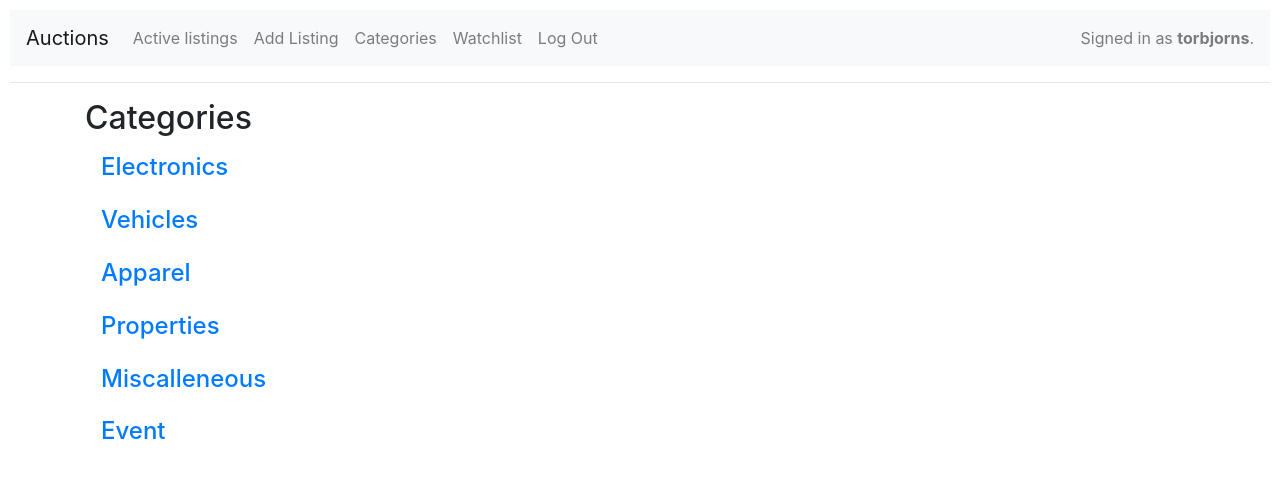
After one commit to torbjorns/cs50-web, a Django app: page /categories in a window 1280 px wide. The commit adds this page. Shown: the top 478 px of the page. Run offline with Django 4.2, Linux system fonts and the light colour scheme; a user stored in the database is signed in; data comes from the database, SQL or seed files in the repository; both versions use the stored data as it was after the commit; some libraries are stand-ins or nearby versions.

Commit message:
Ready for video

```diff
--- /dev/null
+++ b/projects/commerce/auctions/templates/auctions/categories.html
@@ -0,0 +1,11 @@
+{% extends "auctions/layout.html" %}
+
+{% block body %}
+  <div class="container">
+    <h2>Categories</h2>
+        {% for cat in categories %}
+            <h4><a class="nav-link" href="{% url 'category' cat.categoryName %}">{{ cat }}</a></h4>
+        {% endfor %}
+    </div>
+  </div>
+{% endblock %}
--- a/projects/commerce/auctions/templates/auctions/layout.html
+++ b/projects/commerce/auctions/templates/auctions/layout.html
@@ -24,6 +24,9 @@
                     {% if user.is_authenticated %}
                         <li class="nav-item">
                             <a class="nav-link" href="{% url 'new_listing' %}">Add Listing</a>
+                        </li>
+                        <li class="nav-item">
+                            <a class="nav-link" href="{% url 'categories' %}">Categories</a>
                         </li>
                         <li class="nav-item">
                             <a class="nav-link" href="{% url 'watchlist' %}">Watchlist</a>
--- a/projects/commerce/auctions/templates/auctions/listing.html
+++ b/projects/commerce/auctions/templates/auctions/listing.html
@@ -6,7 +6,7 @@
     <div class="card">
         <div class="row">
             <div class="col-sm">
-                <img src="{{ listing.imageUrl }}" alt="{{ listing.title }}" class="img-fluid">
+                <img src="{{ listing.imageUrl }}" alt="{{ listing.title }}" style="height: 300px; object-fit: cover">
             </div>
             <div class="col-sm item-column">
                 <div>{{ listing.category }}</div>
@@ -22,6 +22,7 @@
                     {% else %}
                         <div>Price: {{ listing.price }} USD</div>
                     {% endif %}
+
                     {% if listing.owner == request.user %}
                         {% if listing.isActive %}
                             <div>You posted this item</div>
--- a/projects/commerce/auctions/urls.py
+++ b/projects/commerce/auctions/urls.py
@@ -9,6 +9,8 @@ urlpatterns = [
     path("register", views.register, name="register"),
     path("new_listing", views.new_listing, name="new_listing"),
     path("watchlist", views.watchlist, name="watchlist"),
+    path("categories", views.categories, name="categories"),
+    path("category/<str:categoryName>", views.category, name="category"),
     path("<int:listing_id>", views.listing, name="listing"),
     path('listing/<int:listing_id>/bid_on_item', views.bid_on_item, name='bid_on_item'),
     path('listing/<int:listing_id>/comment', views.add_comment, name='add_comment'),
--- a/projects/commerce/auctions/views.py
+++ b/projects/commerce/auctions/views.py
@@ -40,6 +40,14 @@ def index(request):
             "categories": Category.objects.all(),
             "active_category": category
         })
+
+def category(request, categoryName):
+    category = Category.objects.get(categoryName=categoryName)
+    return render(request, "auctions/index.html", {
+        "items": Listing.objects.filter(isActive=True, category=category),
+        "categories": Category.objects.all(),
+        "active_category": category
+    })
 
 @login_required
 def watchlist(request):
@@ -142,6 +150,12 @@ def listing(request, listing_id):
         "highest_bid": highest_bid
     })
 
+@login_required
+def categories(request):
+    return render(request, "auctions/categories.html", {
+        "categories": Category.objects.all()
+    })
+
 
 @login_required
 def add_to_watchlist(request, listing_id):
@@ -200,5 +214,4 @@ def close_auction(request, listing_id):
     listing = Listing.objects.get(pk=listing_id)
     listing.isActive = False
     listing.save()
-    print(f"Closing auction {listing.title}")
     return HttpResponseRedirect(reverse("listing", args={listing_id, }))
```
Also changed, not shown: projects/commerce/db.sqlite3.
